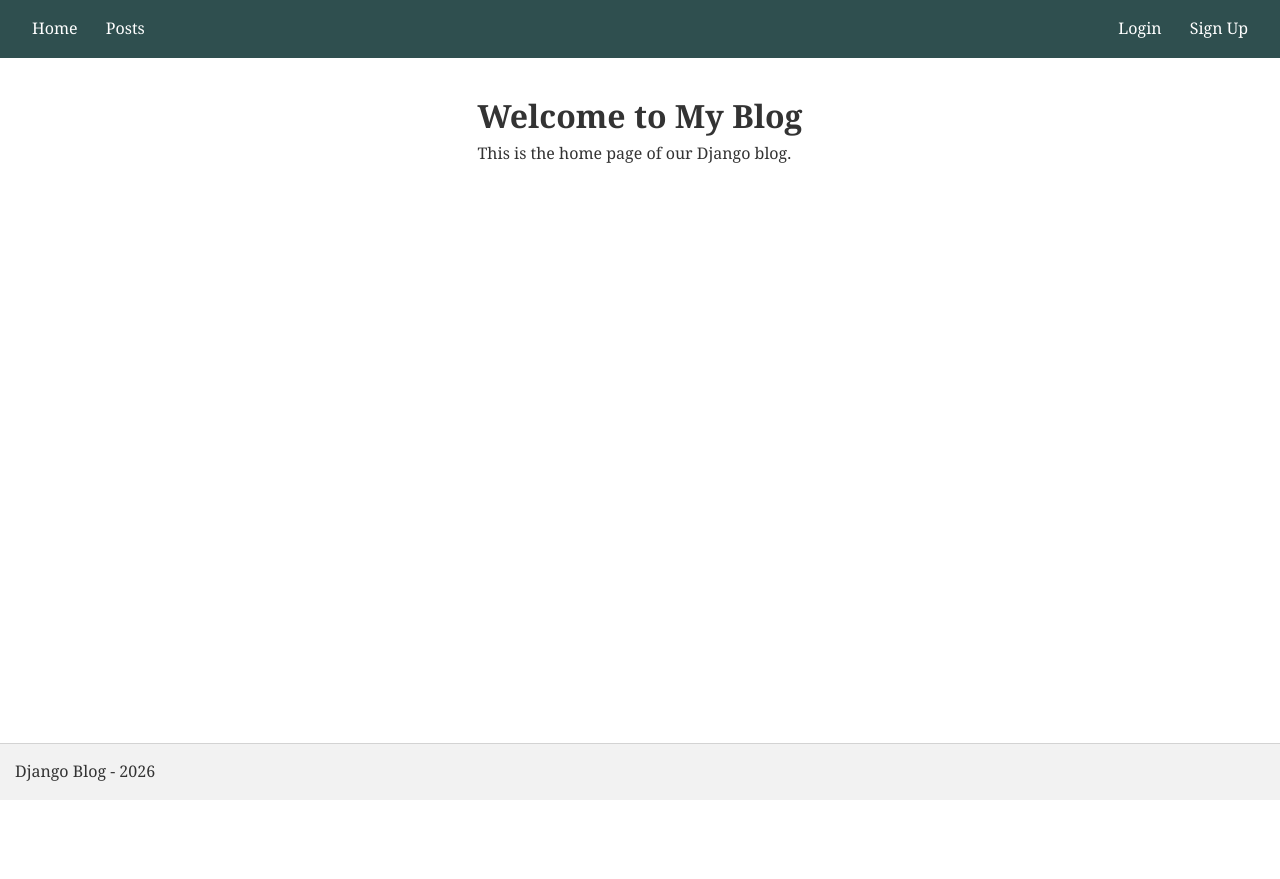
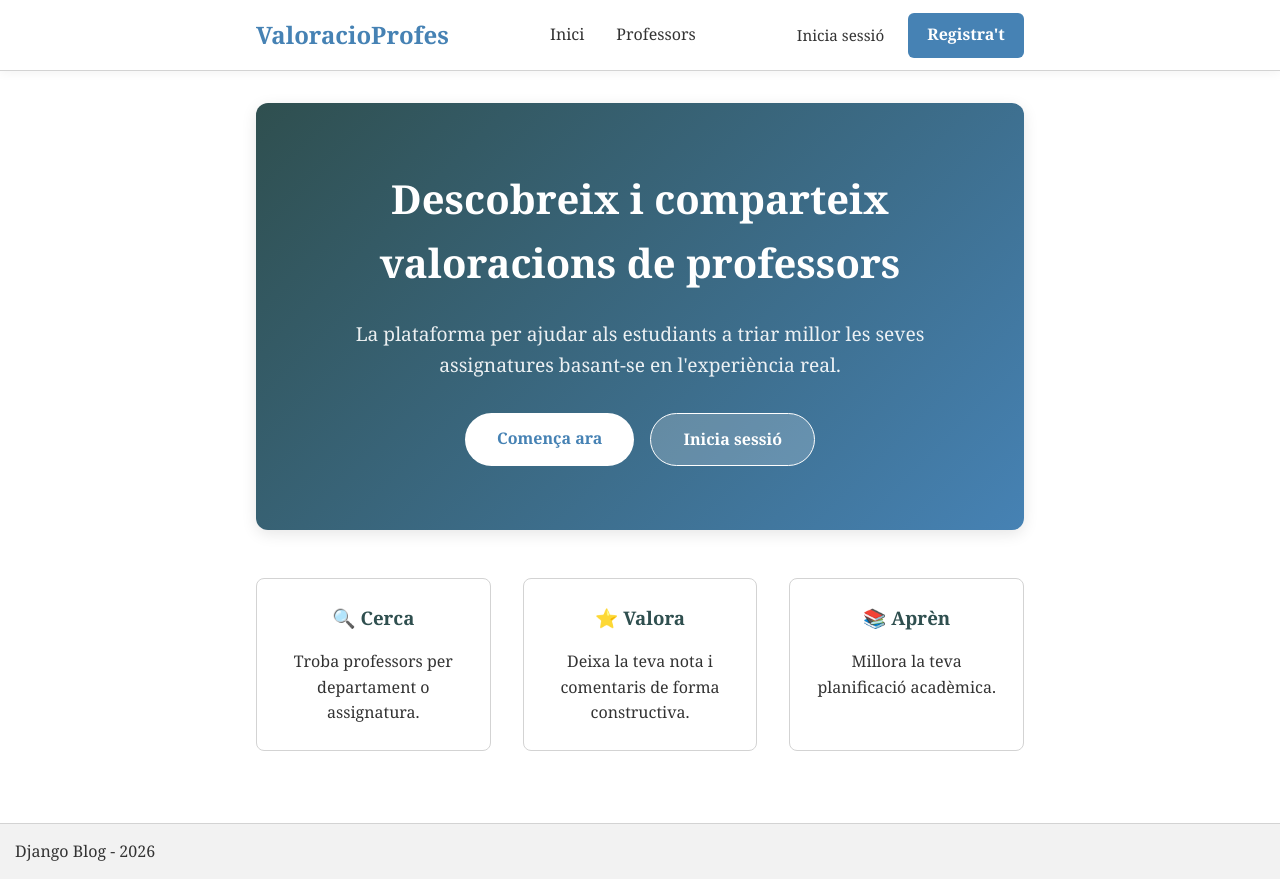
Before and after one commit to perejoan2005223-spec/web_project_123, a Django app: page / in a window 1280 px wide. Before the commit the page ends 800 px from the top, so only its background shows below. Run offline with Django 5.2, Linux system fonts and the light colour scheme.

Commit message:
CSS cambiat per home i barra navegació

```diff
--- a/blog/static/blog/style.css
+++ b/blog/static/blog/style.css
@@ -38,22 +38,80 @@ body {
     padding: 0 1rem;
 }
 
-nav {
-    background: var(--color-nav-bg);
-    padding: 1rem 2rem;
+.navbar {
+    background-color: white;
+    padding: 0.8rem 0;
+    border-bottom: 1px solid var(--color-footer-border);
+    box-shadow: 0 2px 10px rgba(0,0,0,0.05);
+    position: sticky;
+    top: 0;
+    z-index: 1000;
 }
 
-nav a, .logout-btn {
-    color: var(--color-nav-text);
-    text-decoration: none;
-    margin-right: 1.5rem;
+.nav-container {
+    max-width: var(--container-width);
+    margin: 0 auto;
+    padding: 0 1rem;
+    display: flex;
+    justify-content: space-between;
+    align-items: center;
 }
 
-.nav-right a:last-child {
-    margin-right: 0;
+.nav-logo {
+    font-size: 1.5rem;
+    font-weight: bold;
+    color: var(--color-btn-primary);
+    text-decoration: none;
 }
 
-.nav-right { float: right; }
+.nav-menu {
+    display: flex;
+    list-style: none;
+    gap: 2rem;
+    margin: 0;
+    padding: 0;
+}
+
+.nav-link {
+    text-decoration: none;
+    color: var(--color-text);
+    font-weight: 500;
+    transition: color 0.2s;
+}
+
+.nav-link:hover {
+    color: var(--color-btn-primary);
+}
+
+.nav-auth {
+    display: flex;
+    align-items: center;
+    gap: 1.5rem;
+}
+
+.nav-link-login {
+    text-decoration: none;
+    color: var(--color-text);
+    font-size: 0.95rem;
+}
+
+.btn-signup {
+    background-color: var(--color-btn-primary);
+    color: white;
+    padding: 0.6rem 1.2rem;
+    border-radius: 6px;
+    text-decoration: none;
+    font-weight: bold;
+}
+
+.btn-logout {
+    background: none;
+    border: 1px solid #ccc;
+    padding: 0.4rem 0.8rem;
+    border-radius: 4px;
+    cursor: pointer;
+    font-family: inherit;
+}
 
 /* NOU: Estils per als formularis de Login i Sign Up */
 .form-narrow {
@@ -116,3 +174,82 @@ footer {
     border-top: 1px solid var(--color-footer-border);
     background-color: #f2f2f2;
 }
+
+/* =========================
+   Estils Portada (Home)
+   ========================= */
+
+.hero {
+    text-align: center;
+    padding: 4rem 1rem;
+    background: linear-gradient(135deg, #2f4f4f 0%, #4682b4 100%);
+    color: white;
+    border-radius: 12px;
+    margin-bottom: 3rem;
+    box-shadow: 0 4px 15px rgba(0,0,0,0.1);
+}
+
+.hero h1 {
+    font-size: 2.5rem;
+    color: white; /* Sobreescriu el darkslategray del body */
+    margin-bottom: 1.5rem;
+}
+
+.hero p {
+    font-size: 1.2rem;
+    max-width: 600px;
+    margin: 0 auto 2rem;
+    opacity: 0.9;
+}
+
+.hero-actions {
+    display: flex;
+    justify-content: center;
+    gap: 1rem;
+}
+
+/* Botons especials per a la Hero */
+.btn-hero-primary {
+    background-color: #fff;
+    color: var(--color-btn-primary);
+    padding: 0.8rem 2rem;
+    border-radius: 50px;
+    font-weight: bold;
+    text-decoration: none;
+    transition: transform 0.2s;
+}
+
+.btn-hero-secondary {
+    background-color: rgba(255, 255, 255, 0.2);
+    color: white;
+    padding: 0.8rem 2rem;
+    border-radius: 50px;
+    font-weight: bold;
+    text-decoration: none;
+    border: 1px solid white;
+    transition: background 0.2s;
+}
+
+.btn-hero-primary:hover { transform: scale(1.05); }
+.btn-hero-secondary:hover { background-color: rgba(255, 255, 255, 0.3); }
+
+/* Secció de característiques */
+.features {
+    display: grid;
+    grid-template-columns: repeat(auto-fit, minmax(200px, 1fr));
+    gap: 2rem;
+    margin-top: 2rem;
+}
+
+.feature-card {
+    background: white;
+    padding: 1.5rem;
+    border-radius: 8px;
+    border: 1px solid var(--color-footer-border);
+    text-align: center;
+}
+
+.feature-card h3 {
+    margin-bottom: 1rem;
+    color: var(--color-heading);
+}
--- a/templates/base.html
+++ b/templates/base.html
@@ -5,22 +5,29 @@
     <meta name="viewport" content="width=device-width, initial-scale=1.0">
     <title>{% block title %}My Blog{% endblock %}</title> <link rel="stylesheet" href="{% static 'blog/style.css' %}"> </head>
 <body>
-    <nav>
-        <a href="{% url 'blog:home' %}">Home</a>
-    <a href="{% url 'blog:post_list' %}">Posts</a>
-    <span class="nav-right">
-        {% if user.is_authenticated %}  <!-- Django checks if the user is logged in -->
-            <span class="nav-user">{{ user.username }}</span>
-            <!-- Logout uses a form (POST) instead of a link (GET) because it changes server state -->
-            <form method="post" action="{% url 'logout' %}" class="inline-form">
-                {% csrf_token %}
-                <button type="submit" class="logout-btn">Logout</button>
-            </form>
-        {% else %}
-            <a href="{% url 'login' %}">Login</a>
-            <a href="{% url 'blog:signup' %}">Sign Up</a> {% endif %}
-    </span>
-    </nav>
+ <nav class="navbar">
+    <div class="nav-container">
+        <a href="{% url 'blog:home' %}" class="nav-logo">ValoracioProfes</a>
+
+        <ul class="nav-menu">
+            <li><a href="{% url 'blog:home' %}" class="nav-link">Inici</a></li>
+            <li><a href="{% url 'blog:post_list' %}" class="nav-link">Professors</a></li>
+        </ul>
+
+        <div class="nav-auth">
+            {% if user.is_authenticated %}
+                <span class="nav-user">Hola, <strong>{{ user.username }}</strong></span>
+                <form method="post" action="{% url 'logout' %}" class="inline-form">
+                    {% csrf_token %}
+                    <button type="submit" class="btn-logout">Sortir</button>
+                </form>
+            {% else %}
+                <a href="{% url 'login' %}" class="nav-link-login">Inicia sessió</a>
+                <a href="{% url 'blog:signup' %}" class="btn-signup">Registra't</a>
+            {% endif %}
+        </div>
+    </div>
+</nav>
 
     <div class="container">
         {% block content %}{% endblock %}
--- a/templates/blog/home.html
+++ b/templates/blog/home.html
@@ -1,6 +1,34 @@
 {% extends "base.html" %}
-{% block title %}Home - My Blog {% endblock %}
+
+{% block title %}Inici - Valoracions Profes{% endblock %}
+
 {% block content %}
-    <h1>Welcome to My Blog</h1>
-    <p>This is the home page of our Django blog.</p>
+<div class="hero">
+    <h1>Descobreix i comparteix valoracions de professors</h1>
+    <p>La plataforma per ajudar als estudiants a triar millor les seves assignatures basant-se en l'experiència real.</p>
+
+    <div class="hero-actions">
+        {% if not user.is_authenticated %}
+            <a href="{% url 'blog:signup' %}" class="btn btn-hero-primary">Comença ara</a>
+            <a href="{% url 'login' %}" class="btn btn-hero-secondary">Inicia sessió</a>
+        {% else %}
+            <a href="{% url 'blog:post_list' %}" class="btn btn-hero-primary">Veure professors</a>
+        {% endif %}
+    </div>
+</div>
+
+<div class="features">
+    <div class="feature-card">
+        <h3>🔍 Cerca</h3>
+        <p>Troba professors per departament o assignatura.</p>
+    </div>
+    <div class="feature-card">
+        <h3>⭐ Valora</h3>
+        <p>Deixa la teva nota i comentaris de forma constructiva.</p>
+    </div>
+    <div class="feature-card">
+        <h3>📚 Aprèn</h3>
+        <p>Millora la teva planificació acadèmica.</p>
+    </div>
+</div>
 {% endblock %}
```
Also changed, not shown: db.sqlite3.
